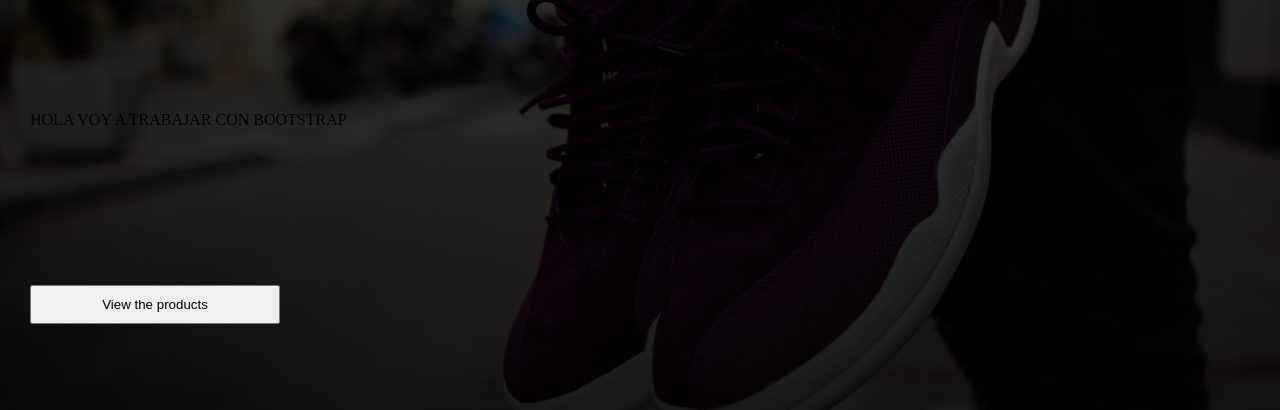
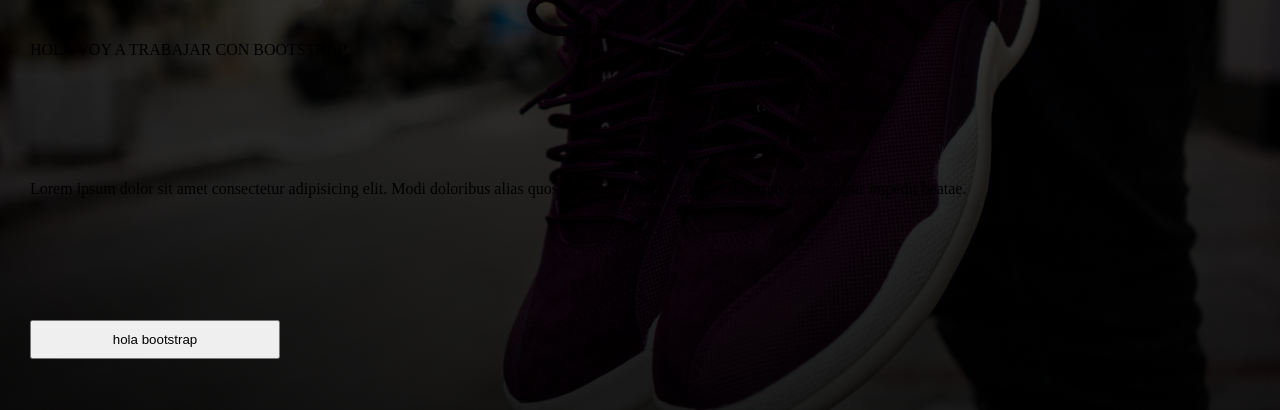
Before and after one commit to feralarcon1995/after-37125, a plain HTML site: page index.html in a window 1280 px wide. Shown: the part 390-800 px from the top of the page. Drawn offline with Linux system fonts and the light colour scheme.

Commit message:
add content

```diff
--- a/index.html
+++ b/index.html
@@ -26,7 +26,9 @@
         <section class="hero">
             <h1>Hola soy un nuevo cambio</h1>
             <p>HOLA VOY A TRABAJAR CON BOOTSTRAP</p>
-            <button>View the products</button>
+
+            <p>Lorem ipsum dolor sit amet consectetur adipisicing elit. Modi doloribus alias quos dolorum deleniti. Officiis deserunt a aspernatur impedit beatae.</p>
+            <button>hola bootstrap</button>
         </section>
     </header>
 
```
